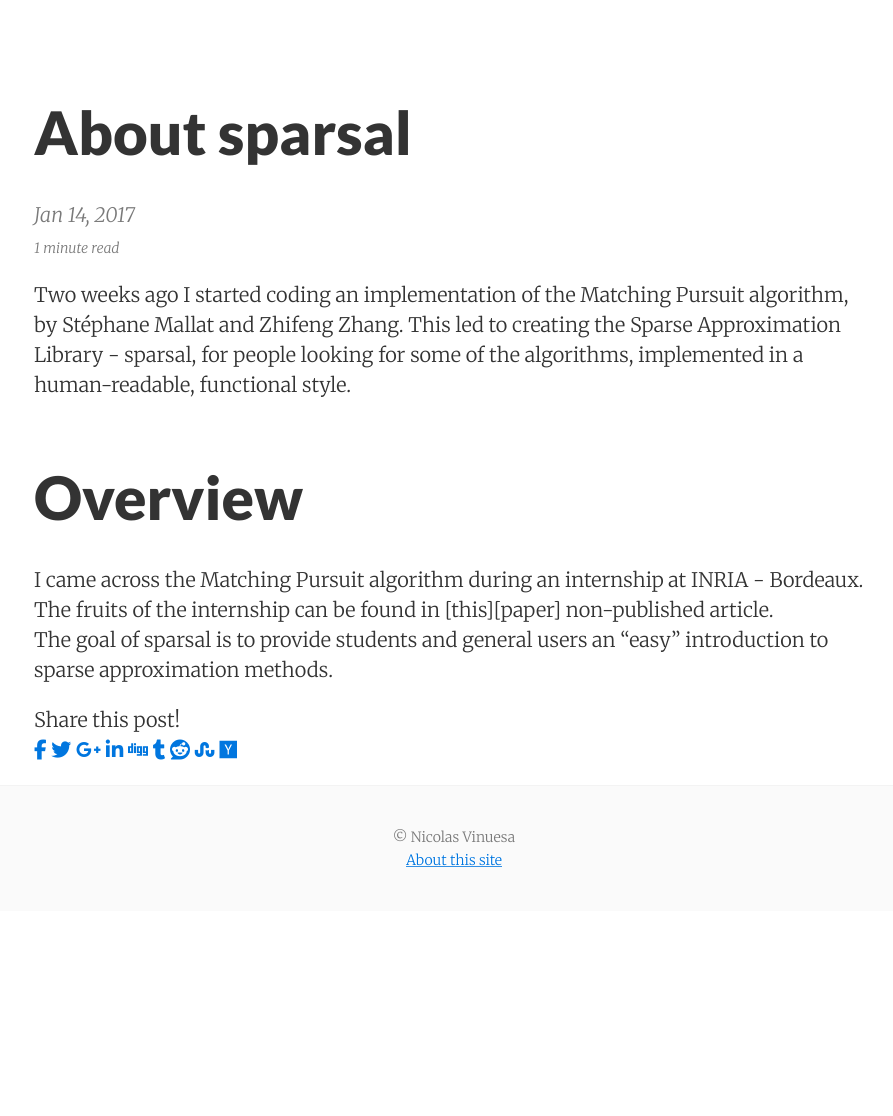
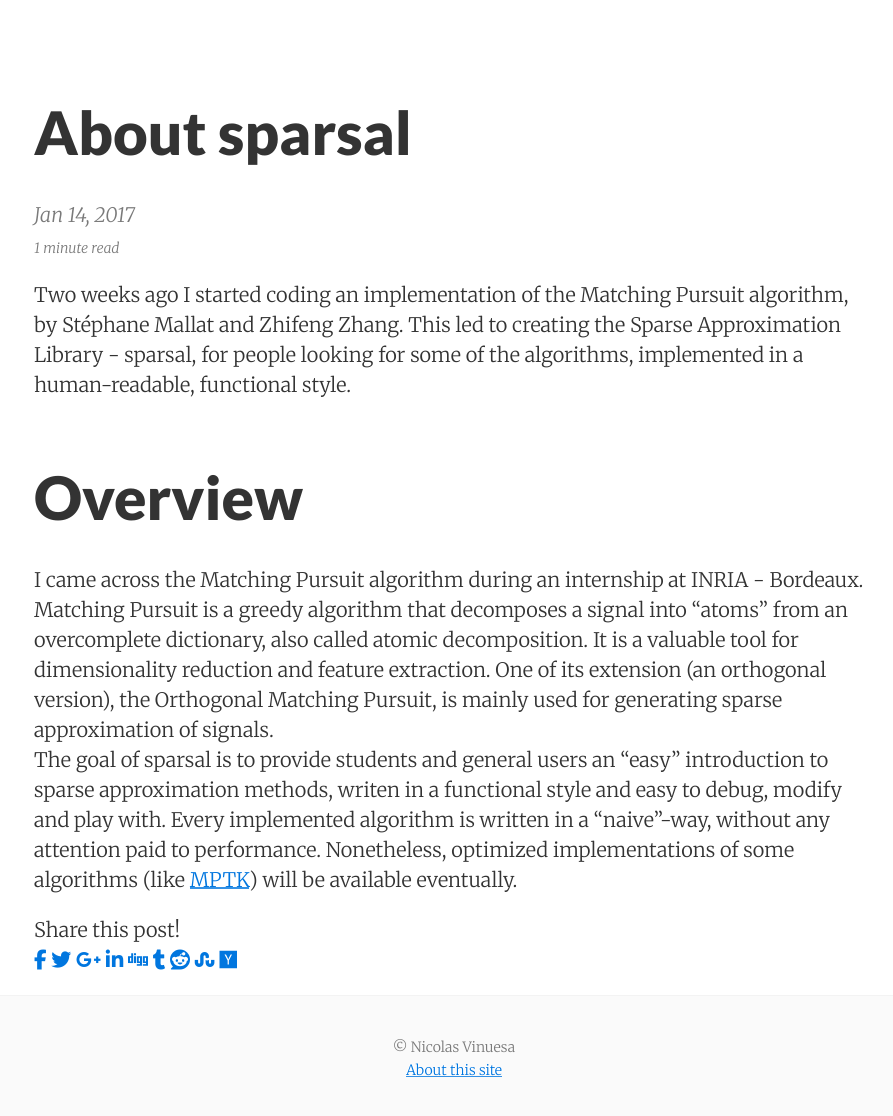
Before and after one commit to nvinuesa/nvinuesa.github.io, a Jekyll site: the page built from _posts/2017-01-14-sparsal-init.md, in a window 1280 px wide, cut to the strip 172-1293 px from the top of the page. Shown: the top 1116 px of the strip, without its empty margins (186-1079 px from the left). Built offline with Jekyll 4.4.1, drawn with Linux system fonts in a browser that asks for light colours; nearby versions of some CDN libraries; before the commit the page ends 1083 px from its top, so only the background shows below that.

Commit message:
Update 2017-01-14-sparsal-init.md

```diff
--- a/_posts/2017-01-14-sparsal-init.md
+++ b/_posts/2017-01-14-sparsal-init.md
@@ -11,7 +11,8 @@ implemented in a human-readable, functional style.
 <br>
 
 # Overview
-I came across the Matching Pursuit algorithm during an internship at INRIA - Bordeaux. The fruits of the internship can be
-found in [this][paper] non-published article.
+I came across the Matching Pursuit algorithm during an internship at INRIA - Bordeaux. Matching Pursuit is a greedy algorithm that decomposes a signal into "atoms" from an overcomplete dictionary, also called atomic decomposition. It is a valuable tool for dimensionality reduction and feature extraction. One of its extension (an orthogonal version), the Orthogonal Matching Pursuit, is mainly used for generating sparse approximation of signals.
 <br>
-The goal of sparsal is to provide students and general users an "easy" introduction to sparse approximation methods.
+The goal of sparsal is to provide students and general users an "easy" introduction to sparse approximation methods, writen in a functional style and easy to debug, modify and play with. Every implemented algorithm is written in a "naive"-way, without any attention paid to performance. Nonetheless, optimized implementations of some algorithms (like [MPTK][mptk]) will be available eventually.
+
+[mptk]: http://mptk.irisa.fr/
```
